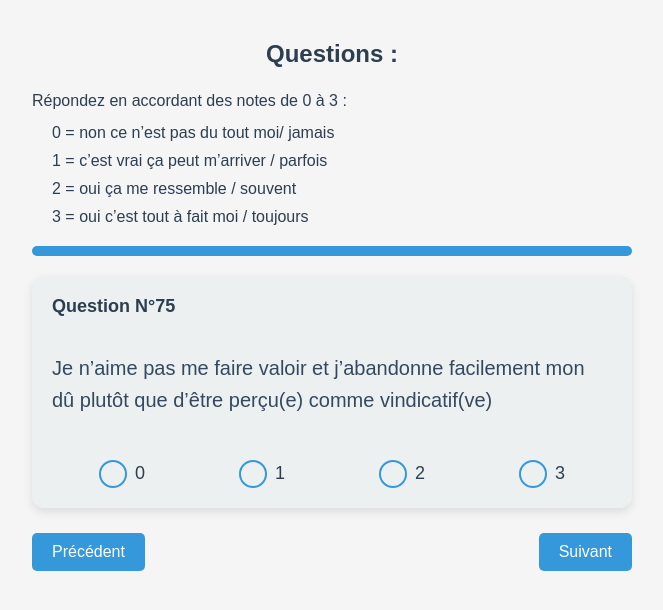
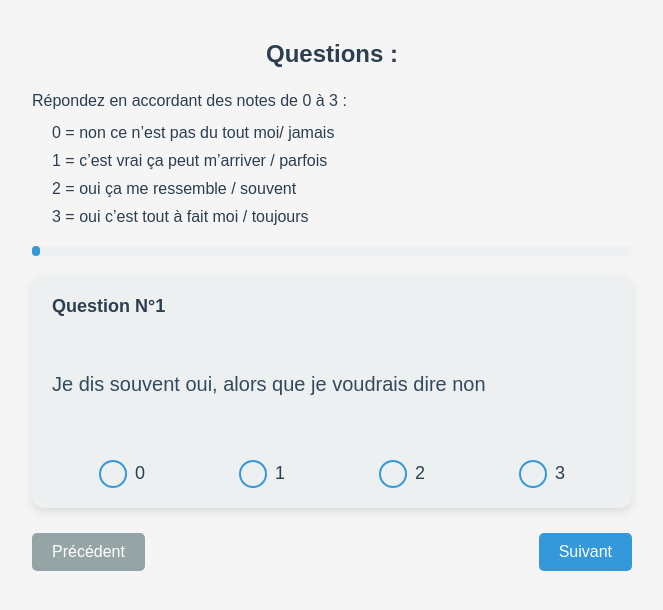
Before and after one commit to CallMeTrinity/ConflictTypes, a Vue app: page /questions in a window 1280 px wide. Shown: the top 610 px of the page, without its empty margins (308-971 px from the left). Built offline with nearby package versions, Linux system fonts and the light colour scheme.

Commit message:
Feature : 1.0.0

```diff
--- a/src/components/Questions.vue
+++ b/src/components/Questions.vue
@@ -14,7 +14,7 @@ onMounted(() => {
 
 // Récupérer les questions et scores depuis le store
 const questions = computed(() => store.getters.questions);
-const currentQuestionIndex = ref(74);
+const currentQuestionIndex = ref(0);
 
 // Mettre à jour le score via le store
 const updateScore = (index: number, score: number) => {
```
